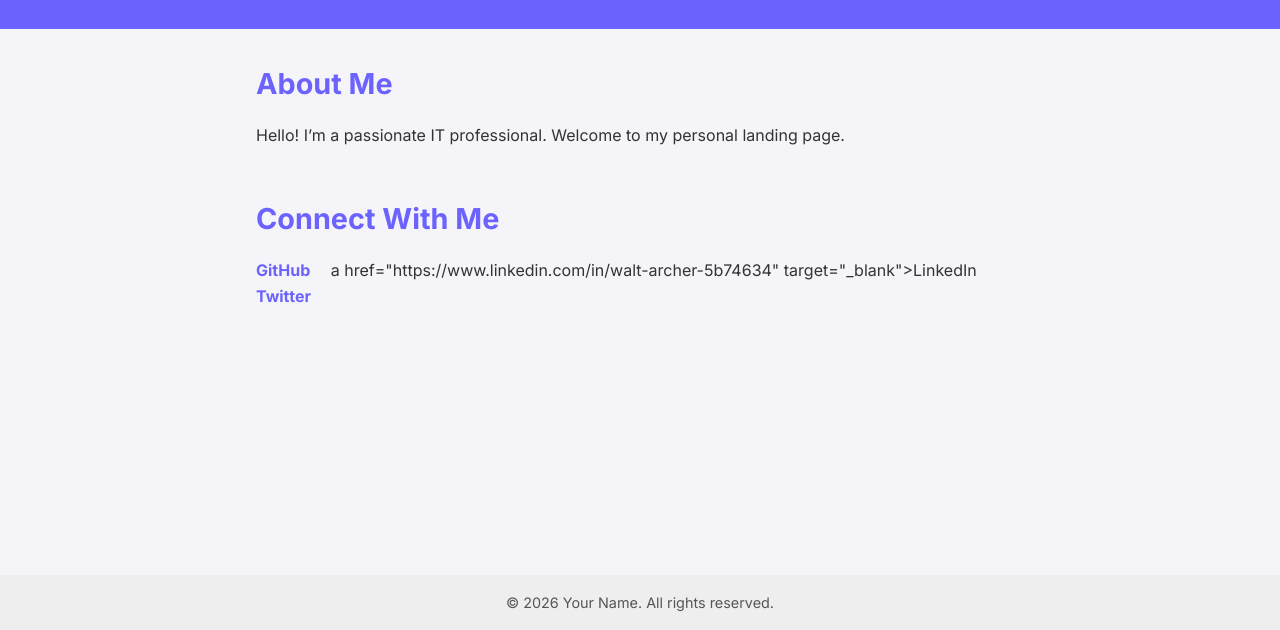
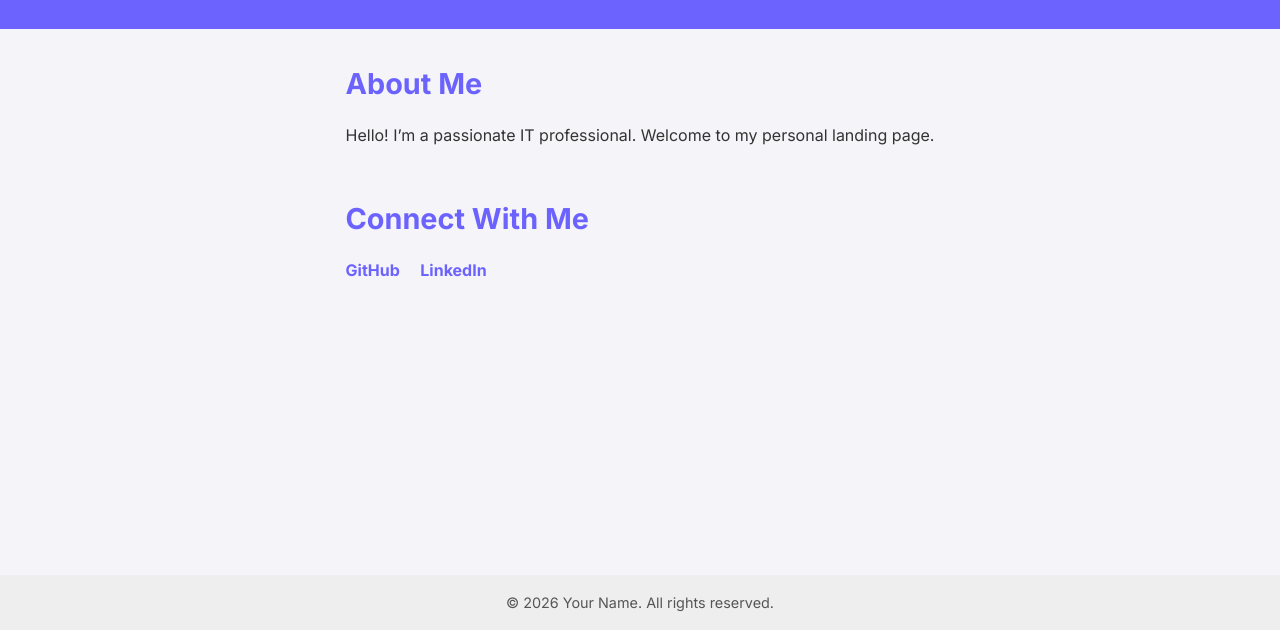
Before and after one commit to waltarcher/waltarcher.github.io, a plain HTML site: page index.html in a window 1280 px wide. Shown: the part 170-800 px from the top of the page. Drawn offline with Linux system fonts and the light colour scheme.

Commit message:
Update LinkedIn link and content

```diff
--- a/index.html
+++ b/index.html
@@ -22,9 +22,9 @@
     <section id="links">
       <h2>Connect With Me</h2>
       <div class="social-links">
-        <a href="https://github.com/yourusername" target="_blank">GitHub</a>
-        a href="https://www.linkedin.com/in/walt-archer-5b74634" target="_blank">LinkedIn</a>
-        <a href="https://twitter.com/yourusername" target="_blank">Twitter</a>
+        <a href="https://github.com/waltarcher" target="_blank">GitHub</a>
+        <a href="https://www.linkedin.com/in/walt-archer-5b74634" target="_blank">LinkedIn</a>
+
       </div>
     </section>
   </main>
```
